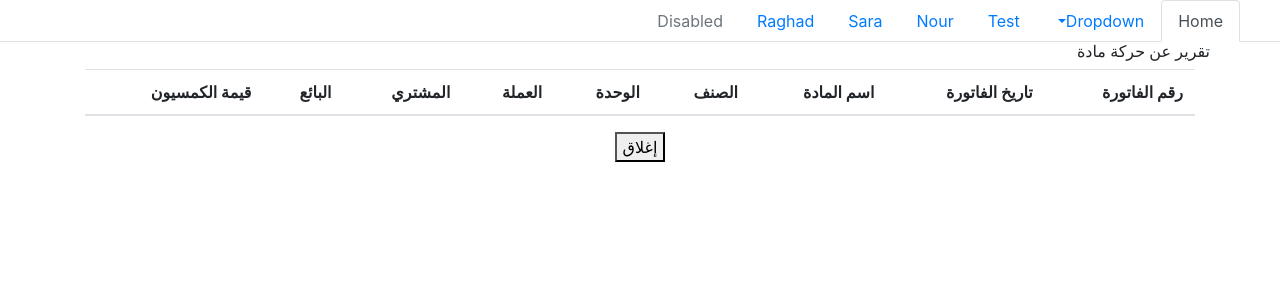
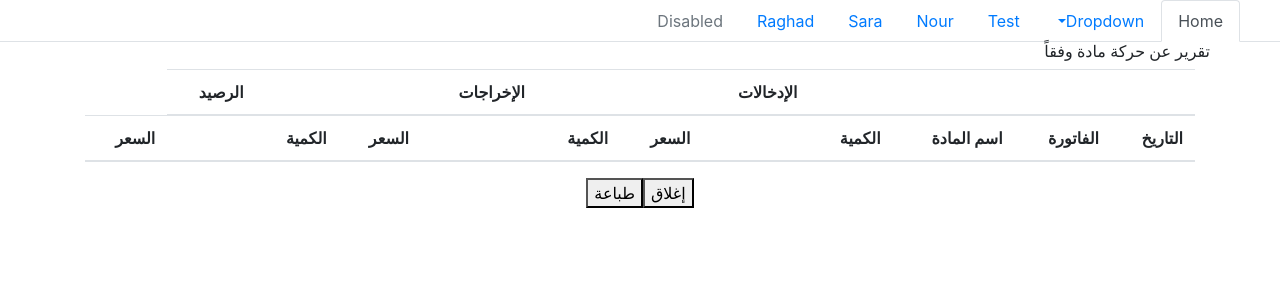
Before and after one commit to mohannadsy/www_alhal, a PHP site: page /report_item.php in a window 1280 px wide. Shown: the top 300 px of the page. Run offline with PHP 8.4, Linux system fonts and the light colour scheme; lists and menus that the app fills with data are empty.

Commit message:
update by noor

```diff
--- a/report_comission.php
+++ b/report_comission.php
@@ -13,7 +13,7 @@ include('include/nav.php');
 <body>
     <div class="container">
         <div class="row justify-content-start">
-            <h6>تقرير عن حركة كمسيون</h6>
+            <h6>   تقرير عن حركة كمسيون وفقاً ل  </h6>
         </div>
         <div>
             <table class="table">
@@ -36,6 +36,8 @@ include('include/nav.php');
 
         <div class="row justify-content-center">
             <button type="submit" name="print">إغلاق</button>
+            <button type="submit" name="print">طباعة</button>
+
         </div>
     </div>
 </body>
--- a/report_item.php
+++ b/report_item.php
@@ -13,29 +13,46 @@ include('include/nav.php');
 <body>
     <div class="container">
         <div class="row justify-content-start">
-            <h6>تقرير عن حركة مادة</h6>
+            <h6>  تقرير عن حركة مادة وفقاً </h6>
         </div>
         <div>
             <table class="table">
                 <thead>
+                    <tr >
+                                <th  >  </th>
+                                <th  >  </th>
+                                <th  >  </th>
+                                <th  >  </th>
+                                <th  > الإدخالات </th>
+                                <th  >  </th>
+                                <th  >  </th>
+                                <th >الإخراجات</th>
+                                <th  >  </th>
+                                <th  >  </th>
+                                <th >الرصيد</th>
+                    </tr>
                     <tr>
-                        <th>رقم الفاتورة </th>
-                        <th>تاريخ الفاتورة </th>
-                        <th>اسم المادة  </th>
-                        <th> الصنف </th>
-                        <th>الوحدة  </th>
-                        <th>العملة  </th>
-                        <th> المشتري </th>
-                        <th>البائع </th>
-                        <th>قيمة الكمسيون </th>
+                            <th> التاريخ </th>
+                            <th> الفاتورة </th>
+                            <th>اسم المادة  </th>
+                            <th> الكمية </th>
+                            <th  >  </th>
+                            <th> السعر   </th>
+                            <th> الكمية   </th>
+                            <th  >  </th>
+                            <th> السعر </th>
+                            <th> الكمية  </th>
+                            <th  >  </th>
+                            <th> السعر   </th>
                     </tr>
                 </thead>
                 <tbody></tbody>
             </table>
         </div>
-
         <div class="row justify-content-center">
             <button type="submit" name="print">إغلاق</button>
+            <button type="submit" name="print">طباعة</button>
+
         </div>
     </div>
 </body>
```
Also changed, not shown: item_movment.php (+5 -22 lines).
